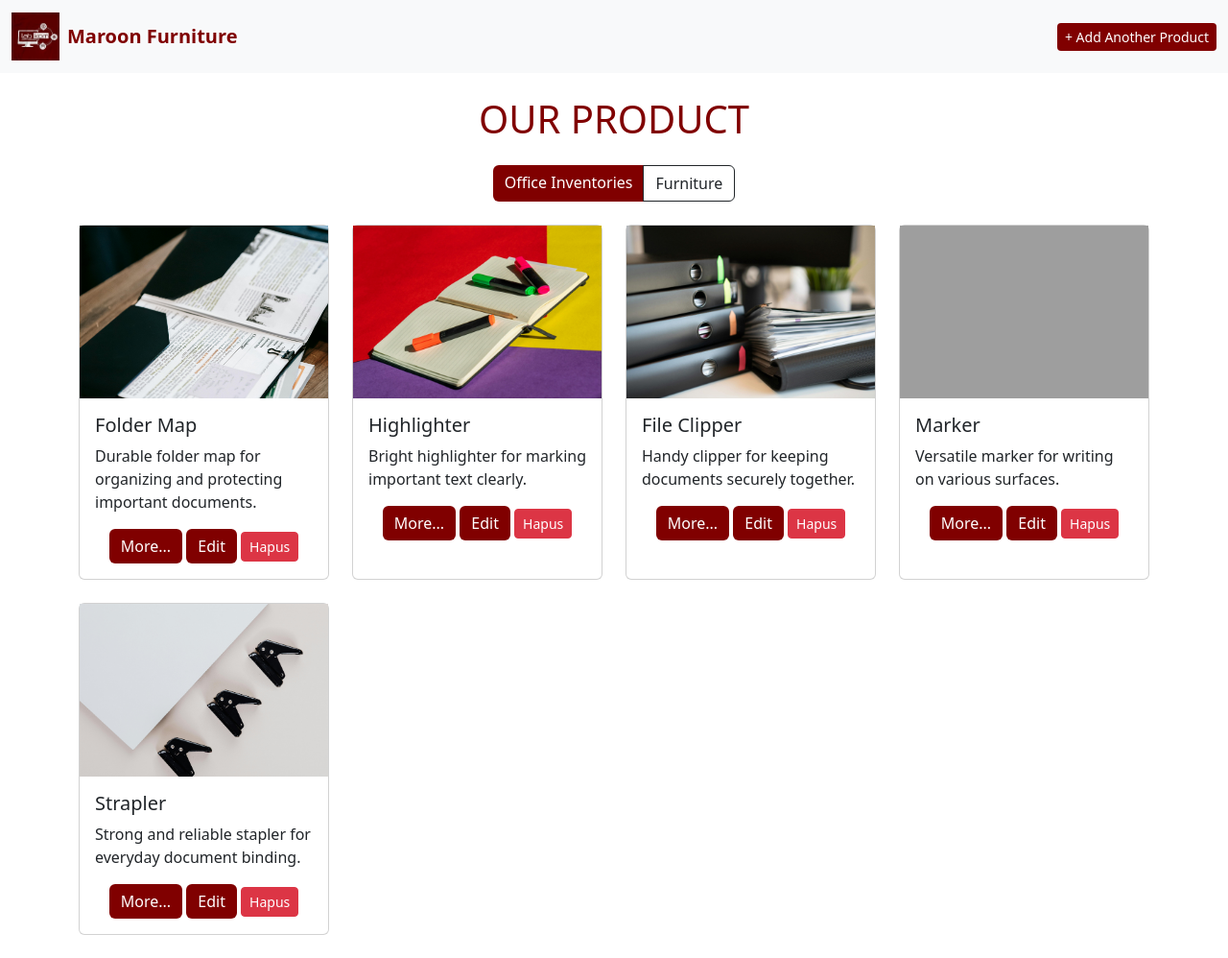
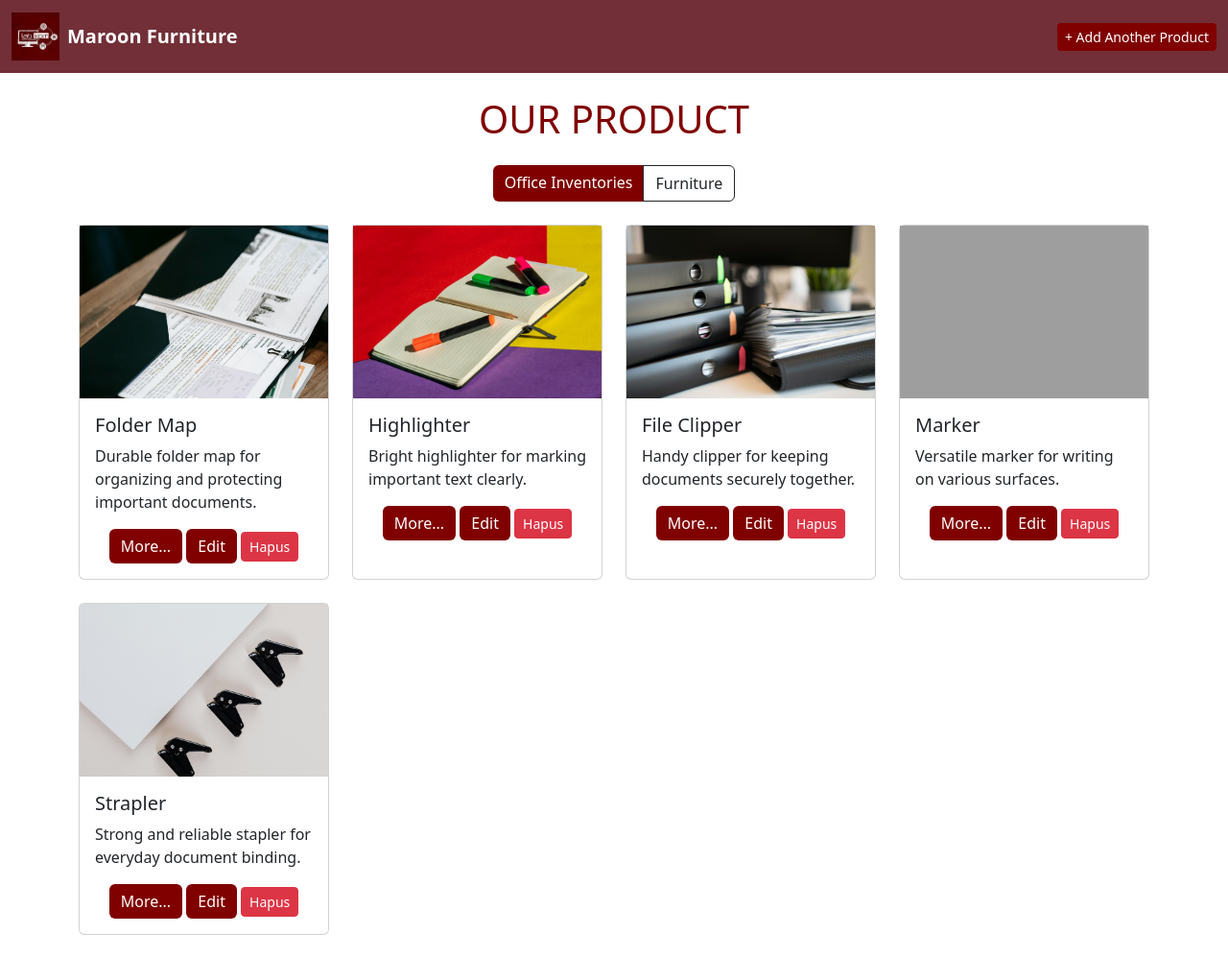
Before and after one commit to khailanasya12-creator/UTP-Tekweb-Nasya, a PHP site: page /produk.php in a window 1280 px wide. Shown: the whole page at 96% size. Run offline with PHP 8.4, Linux system fonts and the light colour scheme; data comes from the database, SQL or seed files in the repository; grey boxes are pictures that could not be loaded.

Commit message:
produk terbaru

```diff
--- a/produk.php
+++ b/produk.php
@@ -32,17 +32,21 @@ $kategori = isset($_GET['kategori']) ? $_GET['kategori'] : 'atk';
     object-fit: cover;
   }
 
+  .navbar-maroon {
+    background-color: #722f37 !important;
+  }
+
 </style>
 </head>
 
 <body>
 
 <!-- NAVBAR -->
-<nav class="navbar bg-body-tertiary">
+<nav class="navbar navbar-maroon navbar-dark">
   <div class="container-fluid d-flex justify-content-between">
     <a class="navbar-brand d-flex align-items-center" href="index.php">
       <img src="image/logo.jpg" width="50" class="me-2">
-      <span style="font-weight:bold; color:#800000;">Maroon Furniture</span>
+     <span class="brand-text text-white">Maroon Furniture</span>
     </a>
 
     <!-- BUTTON CRUD -->
```
